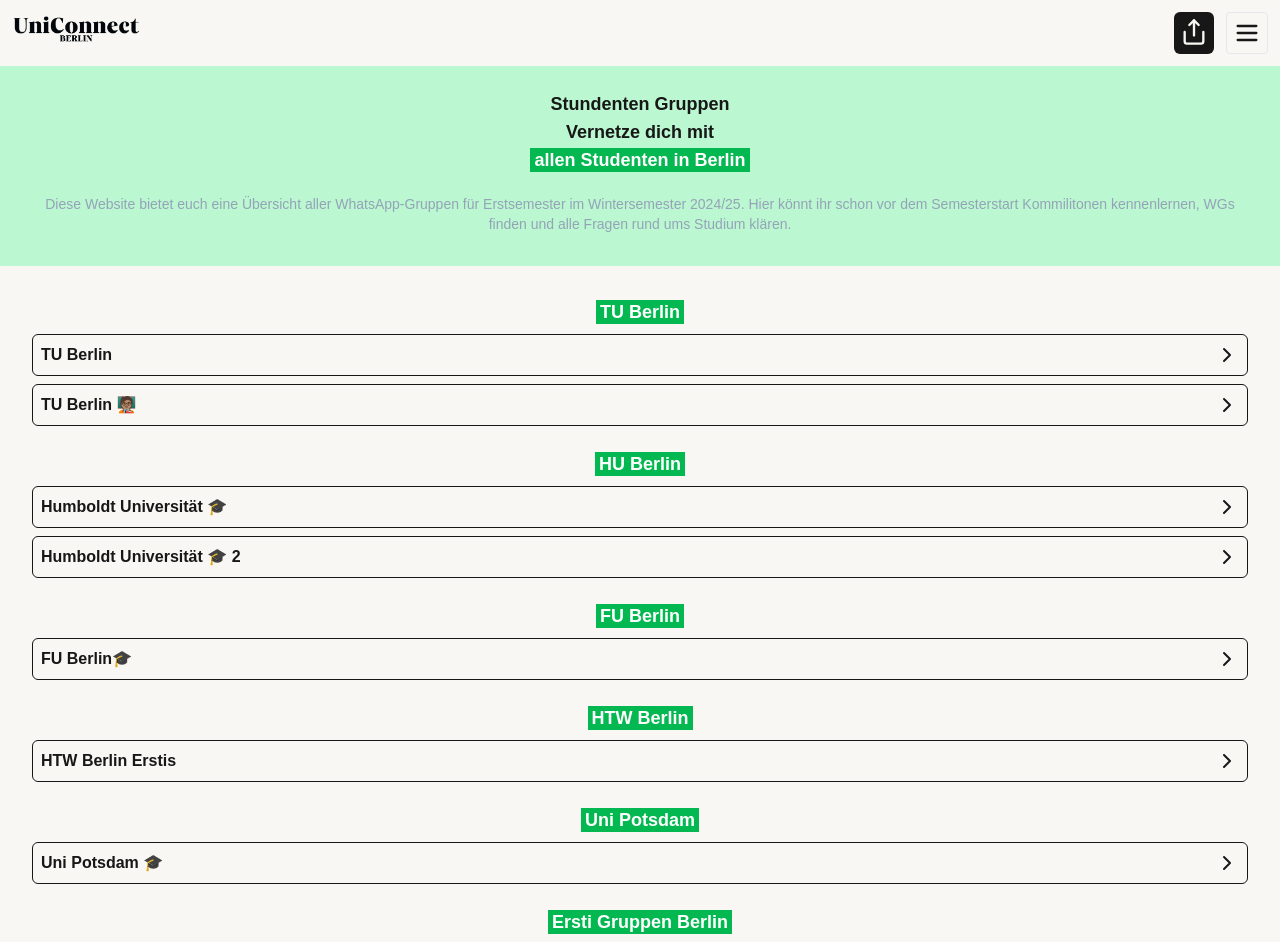
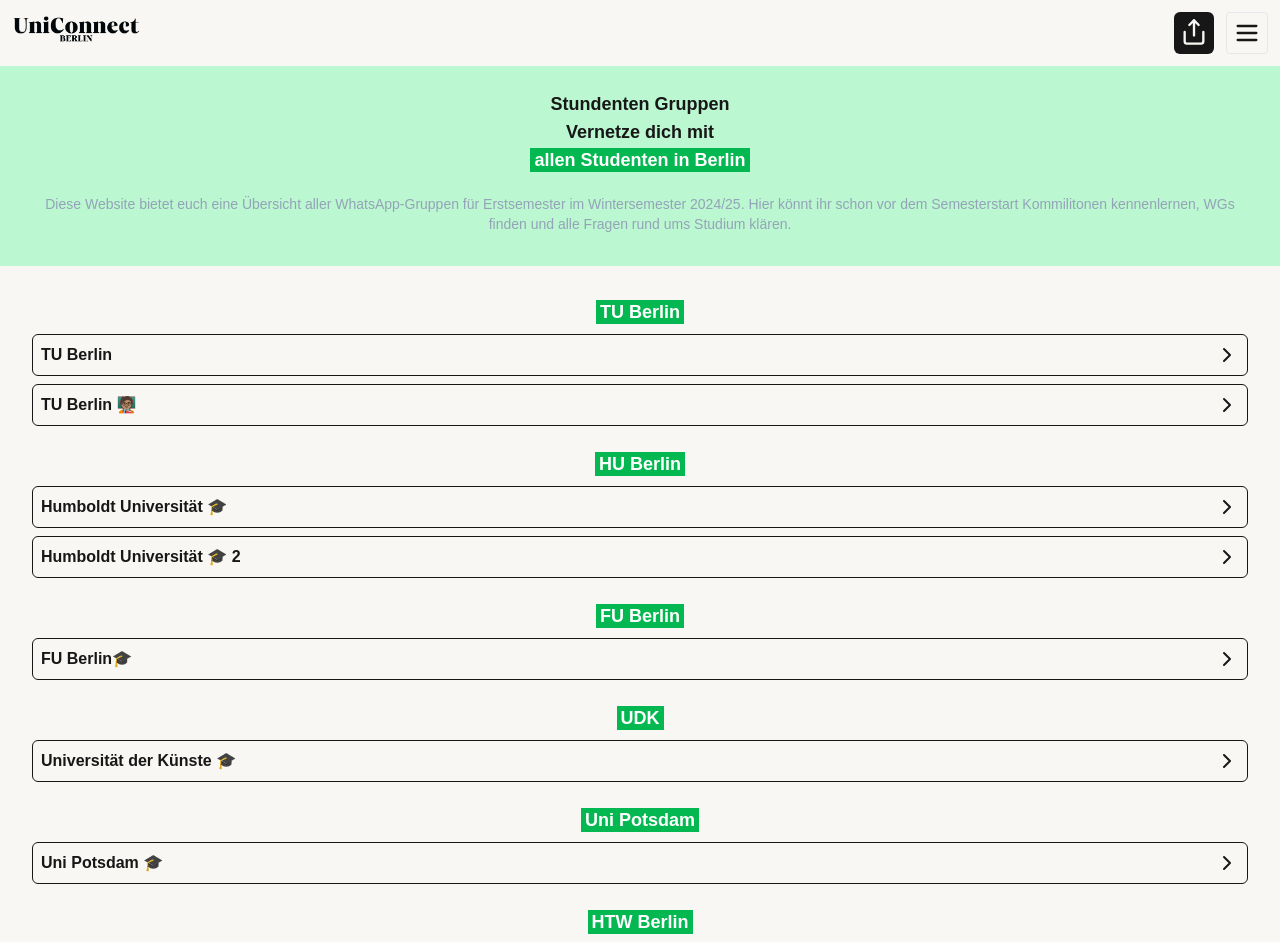
Before and after one commit to fatngucci/gruppen, a Next.js app: page / in a window 1280 px wide. Shown: the top 942 px of the page. Built offline with nearby package versions, Linux system fonts and the light colour scheme; a web font is replaced by a local one.

Commit message:
feat: adding new links

```diff
--- a/src/app/page.tsx
+++ b/src/app/page.tsx
@@ -52,6 +52,20 @@
                 />
             </div>
             <div className="text-center">
+              <p className="text-lg font-bold"><span className="bg-[#04b851] text-[#ffffff] p-0.5 px-1">UDK</span></p>
+              <LinkButton
+                uni="Universität der Künste 🎓"
+                link="https://chat.whatsapp.com/KNaakAj55T5Gg7qTP1HqUw"
+                />
+            </div>
+            <div className="text-center">
+              <p className="text-lg font-bold"><span className="bg-[#04b851] text-[#ffffff] p-0.5 px-1">Uni Potsdam</span></p>
+              <LinkButton
+                uni="Uni Potsdam 🎓"
+                link="https://chat.whatsapp.com/HUFAxpncF7xADVCXLnj90O"
+              />
+            </div>
+            <div className="text-center">
               <p className="text-lg font-bold"><span className="bg-[#04b851] text-[#ffffff] p-0.5 px-1">HTW Berlin</span></p>
               <LinkButton
                 uni="HTW Berlin Erstis"
@@ -59,10 +73,10 @@
               />
             </div>
             <div className="text-center">
-              <p className="text-lg font-bold"><span className="bg-[#04b851] text-[#ffffff] p-0.5 px-1">Uni Potsdam</span></p>
+              <p className="text-lg font-bold"><span className="bg-[#04b851] text-[#ffffff] p-0.5 px-1">HWR Berlin</span></p>
               <LinkButton
-                uni="Uni Potsdam 🎓"
-                link="https://chat.whatsapp.com/HUFAxpncF7xADVCXLnj90O"
+                uni="HWR Erstis 🎓"
+                link="https://chat.whatsapp.com/G25AE9k0eK6JVFuq5W5jLn"
               />
             </div>
             <div className="text-center">
```
